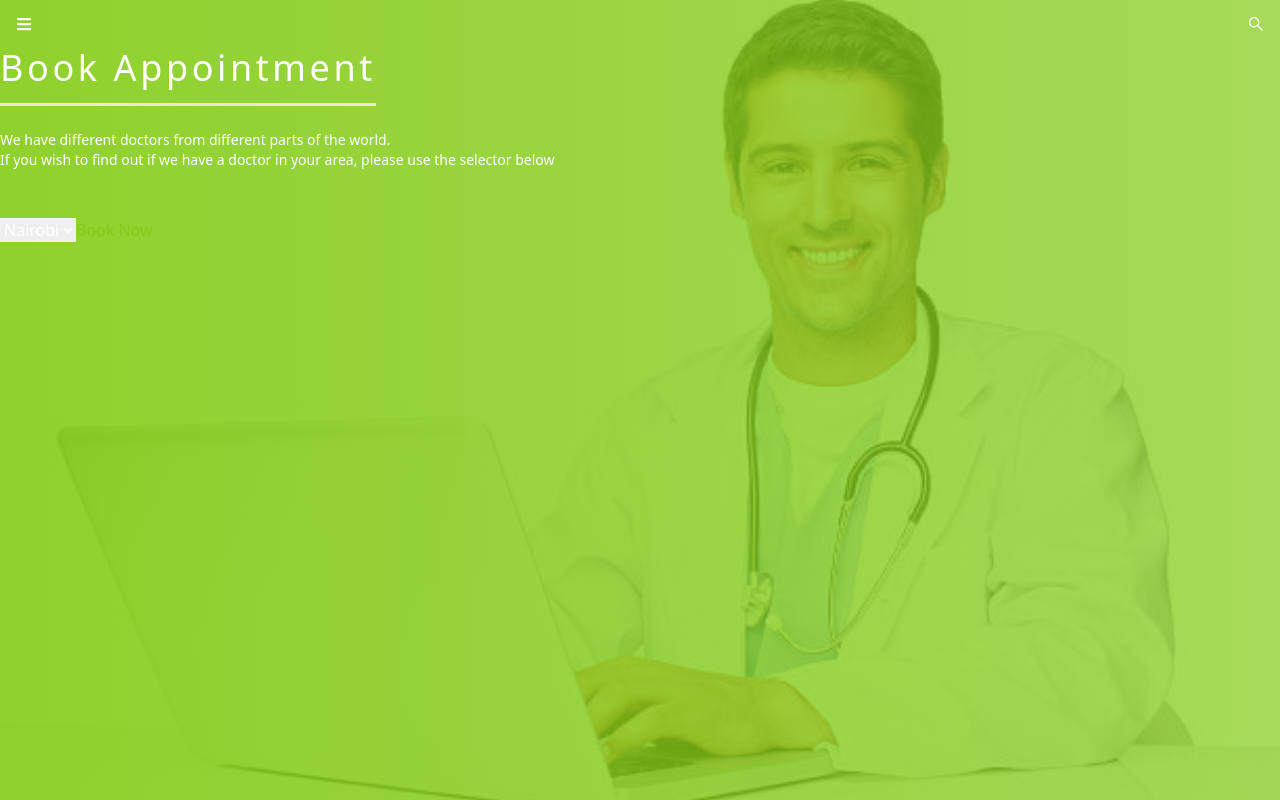
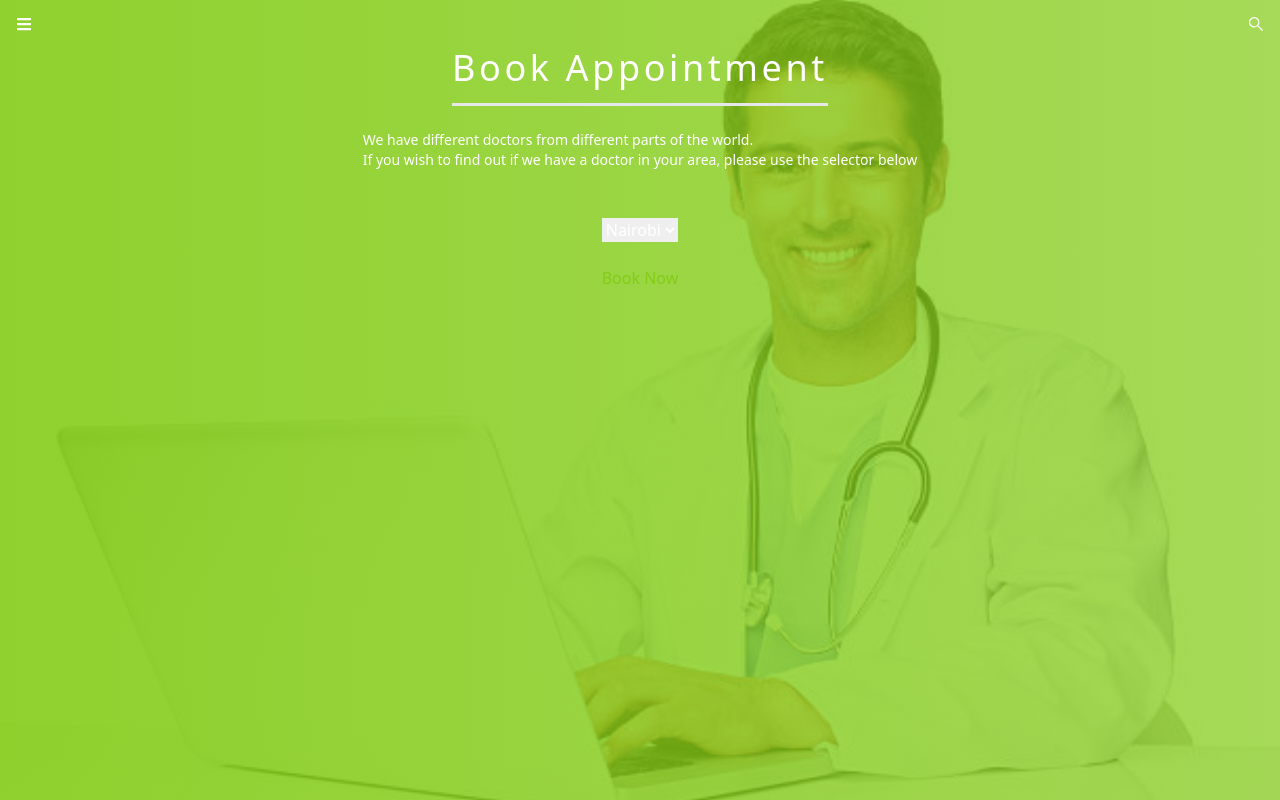
Before and after one commit to Chimwemwe-127001/book-appointment-frontend, a React (Create React App) app: page /reserve in a window 1280 px wide. Built offline with nearby package versions, Linux system fonts and the light colour scheme.

Commit message:
Place content at the center

```diff
--- a/src/pages/ReserveForm.js
+++ b/src/pages/ReserveForm.js
@@ -12,17 +12,19 @@ const ReserveForm = () => (
     </div>
 
     <div>
-      <div>
+      <div className="flex justify-center">
         <h4 className="text-4xl tracking-widest reserveFormHeading">
           Book Appointment
         </h4>
       </div>
-      <p className="text-sm mt-4">
-        We have different doctors from different parts of the world.
-        <br />
-        If you wish to find out if we have a doctor in your area, please use the selector below
-      </p>
-      <div className="mt-5">
+      <div className="flex justify-center">
+        <p className="text-sm mt-4">
+          We have different doctors from different parts of the world.
+          <br />
+          If you wish to find out if we have a doctor in your area, please use the selector below
+        </p>
+      </div>
+      <div className="mt-5 flex justify-center">
         <form action="/#">
           <select name="cities" id="cities">
             <option value="Nairobi">Nairobi</option>
@@ -30,7 +32,8 @@ const ReserveForm = () => (
             <option value="Abuja">Abuja</option>
             <option value="Lusaka">Lusaka</option>
           </select>
-          <input type="submit" value="Book Now" className="text-lime-500" />
+          <br />
+          <input type="submit" value="Book Now" className="mt-4 text-lime-500" />
         </form>
       </div>
     </div>
```
